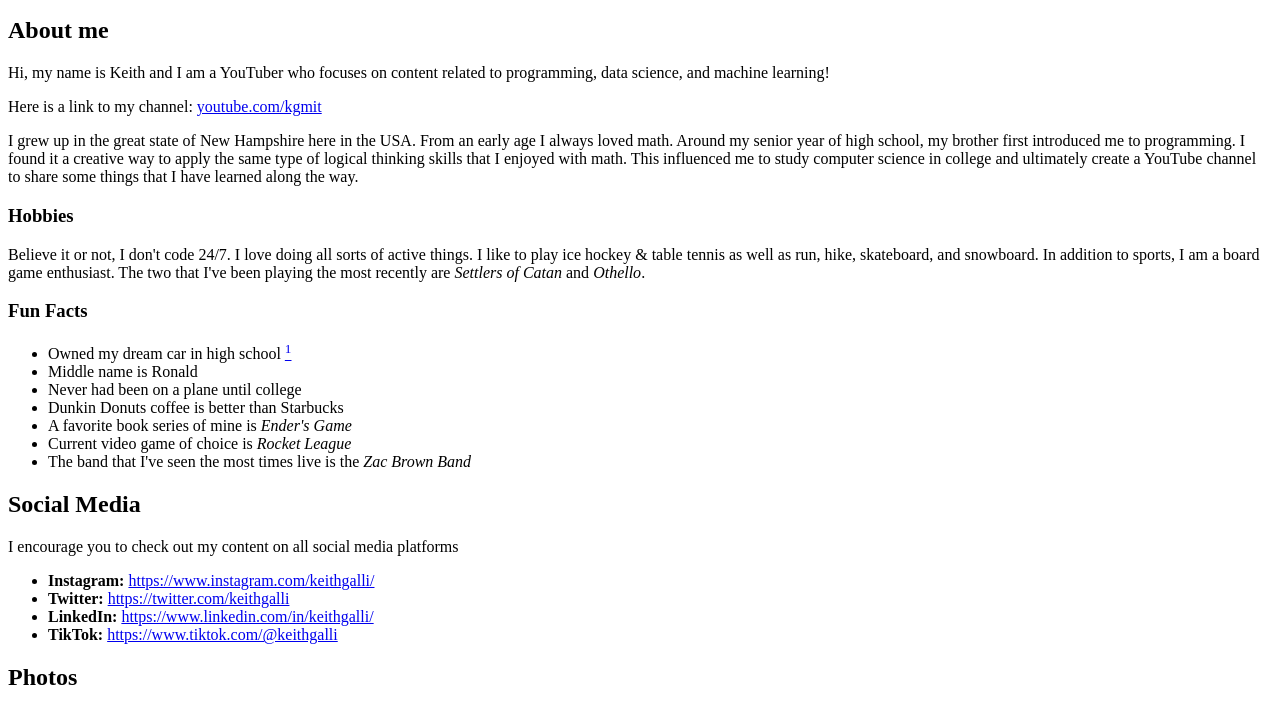
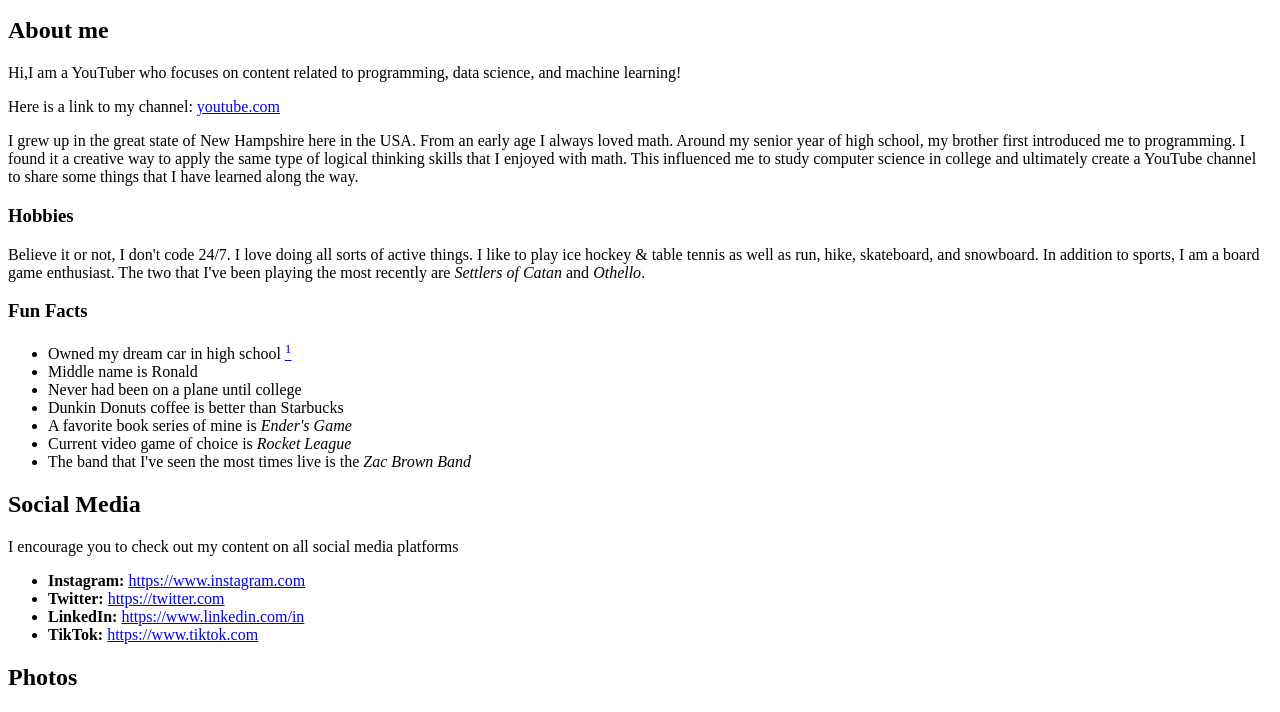
Before and after one commit to webscrapingbyjedan/learning, a plain HTML site: page index.html in a window 1280 px wide. Shown: the part 369-1081 px from the top of the page. Drawn offline with Linux system fonts and the light colour scheme.

Commit message:
updated to make common general purpose filr

```diff
--- a/index.html
+++ b/index.html
@@ -1,6 +1,6 @@
 
 <head>
-  <title>Keith Galli's Page</title>
+  <title>Learning page for web scraping</title>
   <style>
   table {
     border-collapse: collapse;
@@ -46,8 +46,8 @@
   <h1>Welcome to my page!</h1>
   <img src="./images/selfie1.jpg" width="300px">
   <h2>About me</h2>
-  <p>Hi, my name is Keith and I am a YouTuber who focuses on content related to programming, data science, and machine learning!</p>
-  <p>Here is a link to my channel: <a href="https://www.youtube.com/kgmit">youtube.com/kgmit</a></p>
+  <p>Hi,I am a YouTuber who focuses on content related to programming, data science, and machine learning!</p>
+  <p>Here is a link to my channel: <a href="https://www.youtube.com">youtube.com</a></p>
   <p>I grew up in the great state of New Hampshire here in the USA. From an early age I always loved math. Around my senior year of high school, my brother first introduced me to programming. I found it a creative way to apply the same type of logical thinking skills that I enjoyed with math. This influenced me to study computer science in college and ultimately create a YouTube channel to share some things that I have learned along the way.</p>
   <h3>Hobbies</h3>
   <p>Believe it or not, I don't code 24/7. I love doing all sorts of active things. I like to play ice hockey & table tennis as well as run, hike, skateboard, and snowboard. In addition to sports, I am a board game enthusiast. The two that I've been playing the most recently are <i>Settlers of Catan</i> and <i>Othello</i>.</p>
@@ -65,10 +65,10 @@
   I encourage you to check out my content on all social media platforms
   <br/>
   <ul class="socials">
-    <li class="social instagram"><b>Instagram: </b><a href="https://www.instagram.com/keithgalli/">https://www.instagram.com/keithgalli/</a></li>
-    <li class="social twitter"><b>Twitter: </b><a href="https://twitter.com/keithgalli">https://twitter.com/keithgalli</a></li>
-    <li class="social linkedin"><b>LinkedIn: </b><a href="https://www.linkedin.com/in/keithgalli/">https://www.linkedin.com/in/keithgalli/</a></li>
-    <li class="social tiktok"><b>TikTok: </b><a href="https://www.tiktok.com/@keithgalli">https://www.tiktok.com/@keithgalli</a></li>
+    <li class="social instagram"><b>Instagram: </b><a href="https://www.instagram.com">https://www.instagram.com</a></li>
+    <li class="social twitter"><b>Twitter: </b><a href="https://twitter.com">https://twitter.com</a></li>
+    <li class="social linkedin"><b>LinkedIn: </b><a href="https://www.linkedin.com/in">https://www.linkedin.com/in</a></li>
+    <li class="social tiktok"><b>TikTok: </b><a href="https://www.tiktok.com">https://www.tiktok.com</a></li>
   </ul>
   <h2>Photos</h2>
   Here are a few photos from a trip to italy I took last year
```
